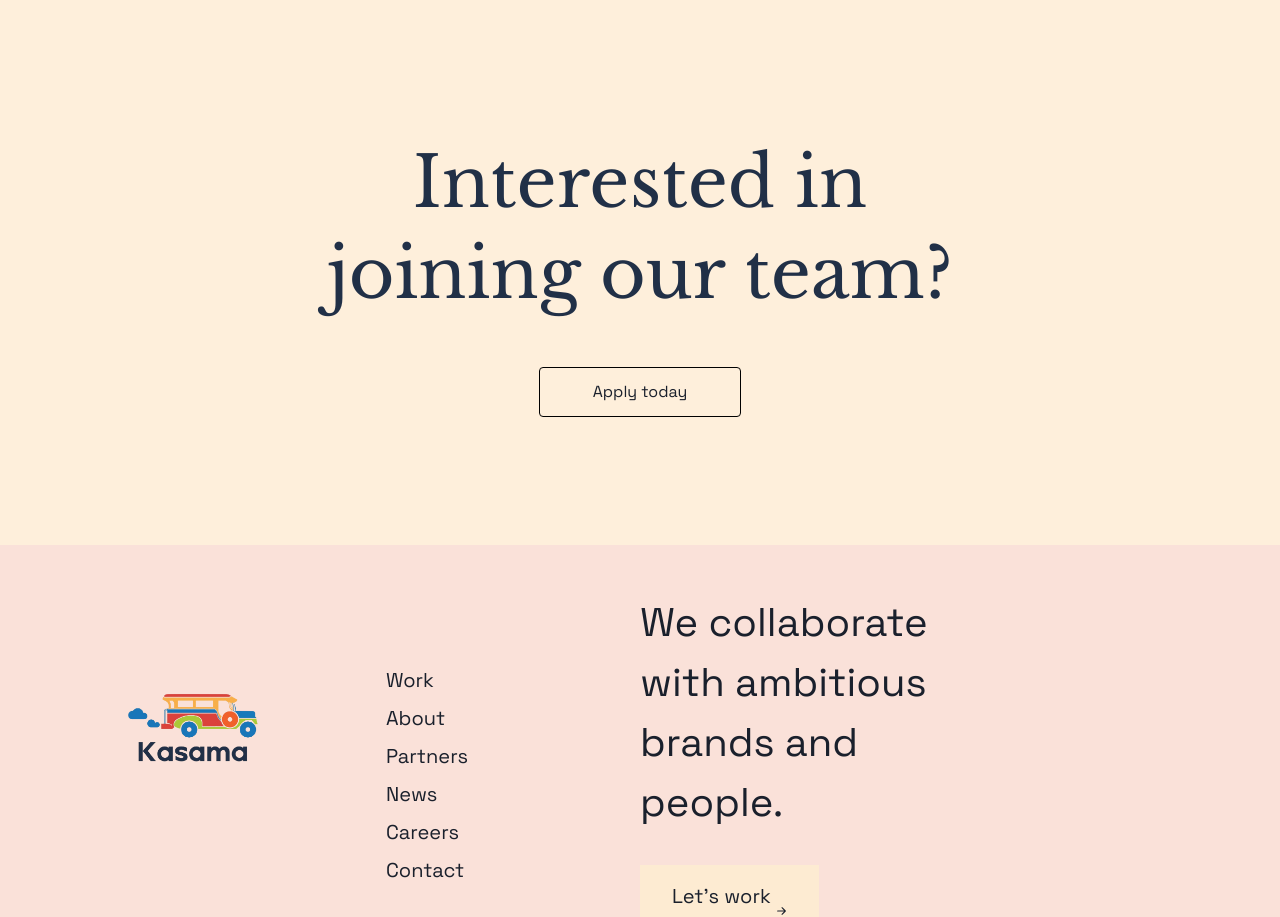
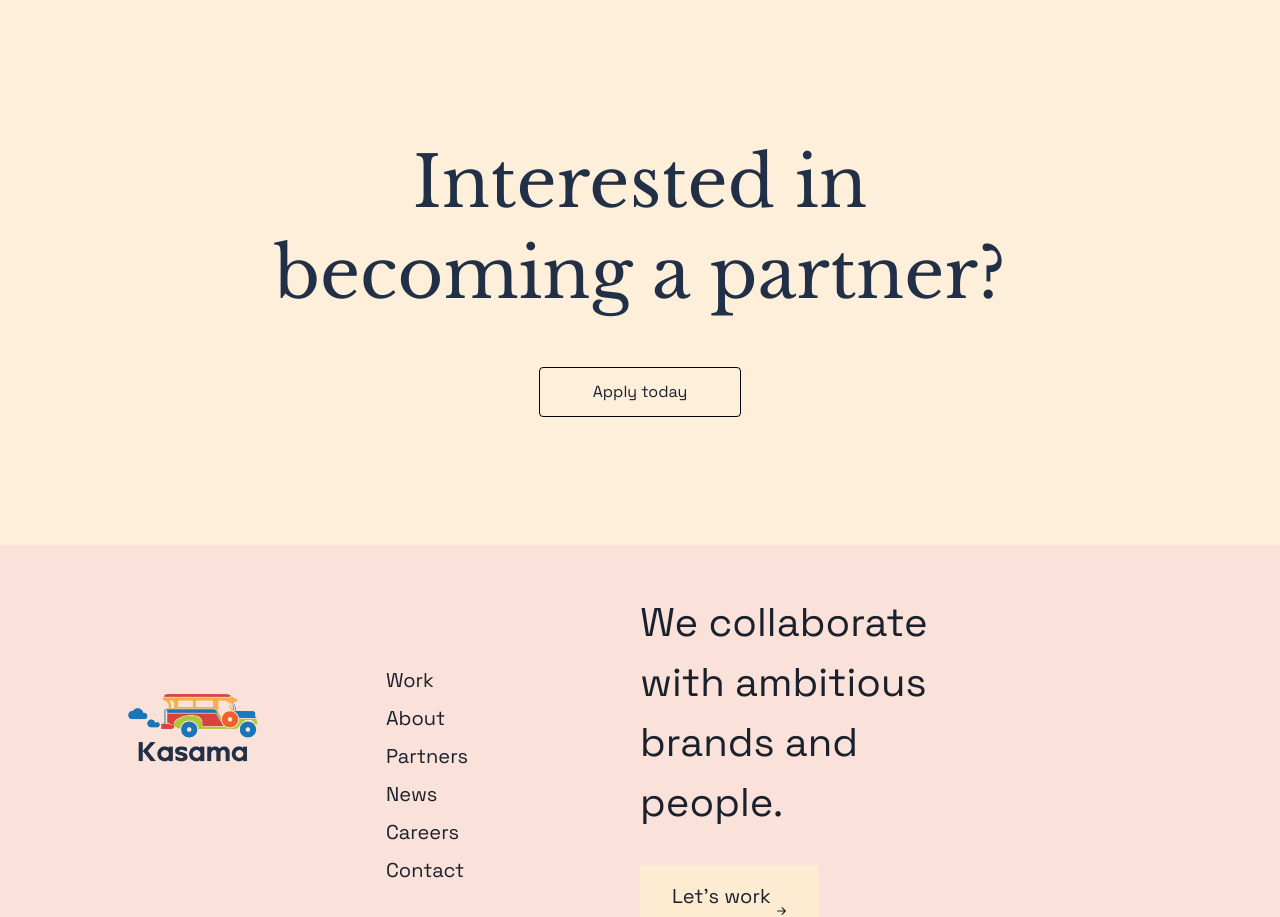
Before and after one commit to arieljerickogacilo/kasama-website-redesign, a React (Vite) app: page /partners in a window 1280 px wide. Shown: the part 2940-3857 px from the top of the page. Built offline with nearby package versions, Linux system fonts and the light colour scheme.

Commit message:
partners text fix

```diff
--- a/src/pages/Partners.jsx
+++ b/src/pages/Partners.jsx
@@ -229,7 +229,7 @@ function Partners() {
           fontWeight="400"
           lineHeight="130%"
           textAlign="center"
-        >Interested in<br />joining our team?</Text>
+        >Interested in<br />becoming a partner?</Text>
         <Box
           borderRadius="4px"
           border="1px black solid"
```
